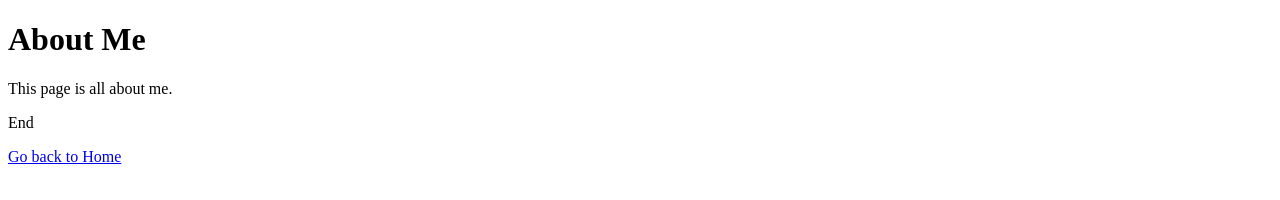
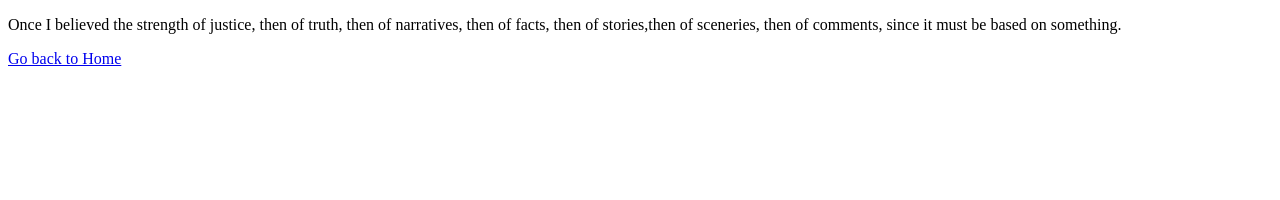
Before and after one commit to ClopenSet/ClopenSet.github.io, a plain HTML site: page about.html in a window 1280 px wide. Drawn offline with Linux system fonts and the light colour scheme.

Commit message:
AboutManuals

```diff
--- a/about.html
+++ b/about.html
@@ -6,9 +6,8 @@
     <title>About Me</title>
 </head>
 <body>
-    <h1>About Me</h1>
-    <p>This page is all about me.</p>
-    <p>End</p>
+    <p><a href="https://github.com/ClopenSet/MyManual"></a></p>
+    <p>Once I believed the strength of justice, then of truth, then of narratives, then of facts, then of stories,then of sceneries, then of comments, since it must be based on something. </p>
     <a href="index.html">Go back to Home</a>
 </body>
 </html>
```
